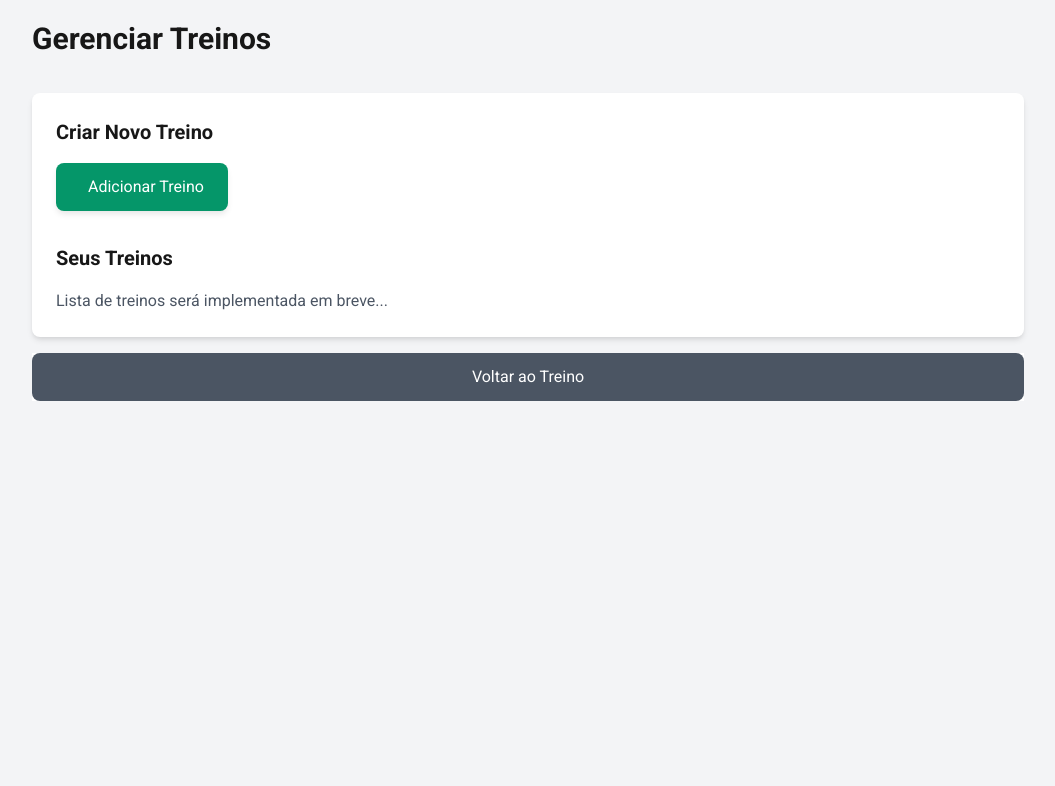
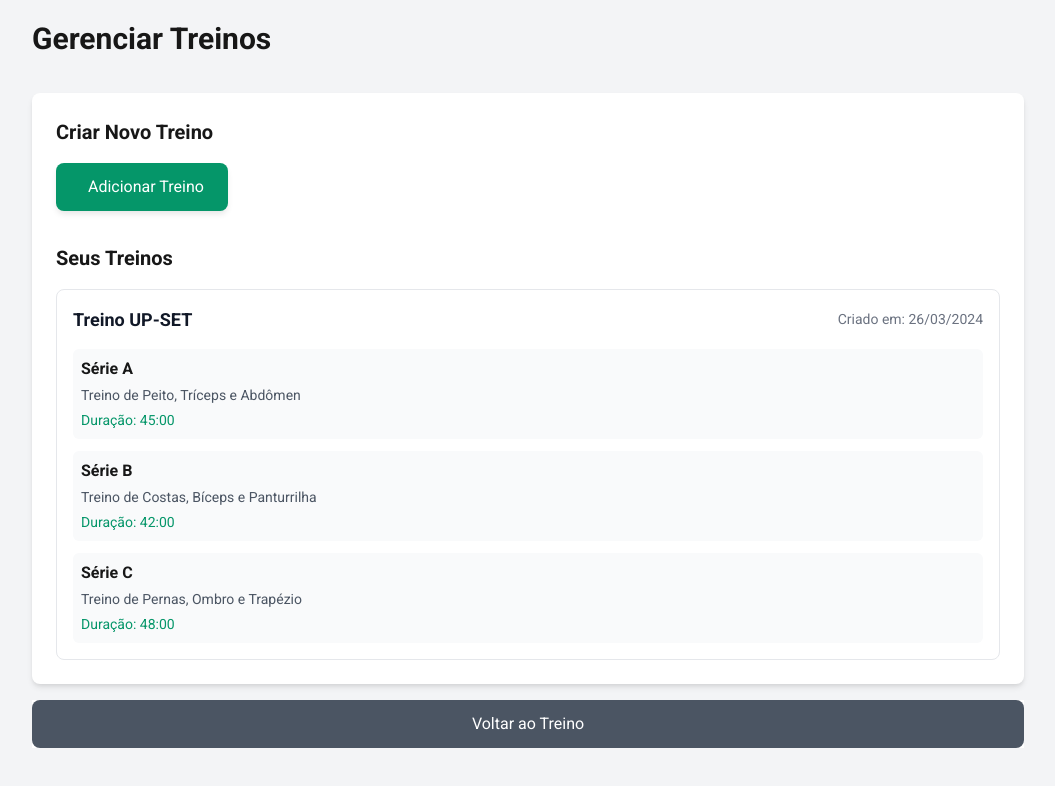
Before and after one commit to rafaelbertelli/meu-treino, a Next.js app: page /dashboard in a window 1280 px wide. Shown: the top 786 px of the page, without its empty margins (112-1167 px from the left). Built offline with nearby package versions, Linux system fonts and the light colour scheme.

Commit message:
lista o treino

```diff
--- a/src/components/WorkoutDashboard/WorkoutDashboard.module.css
+++ b/src/components/WorkoutDashboard/WorkoutDashboard.module.css
@@ -60,6 +60,68 @@
   color: #4b5563;
 }
 
+.workoutList {
+  display: flex;
+  flex-direction: column;
+  gap: 1rem;
+}
+
+.workoutItem {
+  border: 1px solid #e5e7eb;
+  border-radius: 0.5rem;
+  padding: 1rem;
+  transition: all 0.2s;
+}
+
+.workoutItem:hover {
+  border-color: #d1d5db;
+  box-shadow: 0 2px 4px -1px rgba(0, 0, 0, 0.06);
+}
+
+.workoutHeader {
+  display: flex;
+  justify-content: space-between;
+  align-items: center;
+  margin-bottom: 1rem;
+}
+
+.workoutName {
+  font-size: 1.125rem;
+  font-weight: 600;
+  color: #111827;
+}
+
+.workoutDate {
+  font-size: 0.875rem;
+  color: #6b7280;
+}
+
+.workoutGroups {
+  display: flex;
+  flex-direction: column;
+  gap: 0.75rem;
+}
+
+.workoutGroup {
+  display: flex;
+  flex-direction: column;
+  gap: 0.25rem;
+  padding: 0.5rem;
+  background-color: #f9fafb;
+  border-radius: 0.375rem;
+}
+
+.workoutDescription {
+  font-size: 0.875rem;
+  color: #4b5563;
+}
+
+.workoutDuration {
+  font-size: 0.875rem;
+  color: #059669;
+  font-weight: 500;
+}
+
 .backButton {
   position: fixed;
   bottom: 0;
--- a/src/components/WorkoutDashboard/WorkoutDashboard.tsx
+++ b/src/components/WorkoutDashboard/WorkoutDashboard.tsx
@@ -1,3 +1,4 @@
+import { workouts } from "@/data/workouts";
 import Link from "next/link";
 import styles from "./WorkoutDashboard.module.css";
 
@@ -18,10 +19,34 @@ export function WorkoutDashboard() {
 
         <div>
           <h2 className={styles.sectionTitle}>Seus Treinos</h2>
-          {/* Aqui será implementada a lista de treinos cadastrados */}
-          <p className={styles.placeholderText}>
-            Lista de treinos será implementada em breve...
-          </p>
+          <div className={styles.workoutList}>
+            {workouts.map((workout) => (
+              <div key={workout.name} className={styles.workoutItem}>
+                <div className={styles.workoutHeader}>
+                  <h3 className={styles.workoutName}>{workout.name}</h3>
+                  <span className={styles.workoutDate}>
+                    Criado em:{" "}
+                    {new Date(workout.creation_date).toLocaleDateString(
+                      "pt-BR"
+                    )}
+                  </span>
+                </div>
+                <div className={styles.workoutGroups}>
+                  {workout.workout.map((group) => (
+                    <div key={group.name} className={styles.workoutGroup}>
+                      <strong>{group.name}</strong>
+                      <span className={styles.workoutDescription}>
+                        {group.description}
+                      </span>
+                      <span className={styles.workoutDuration}>
+                        Duração: {group.estimated_duration}
+                      </span>
+                    </div>
+                  ))}
+                </div>
+              </div>
+            ))}
+          </div>
         </div>
       </div>
 
```
